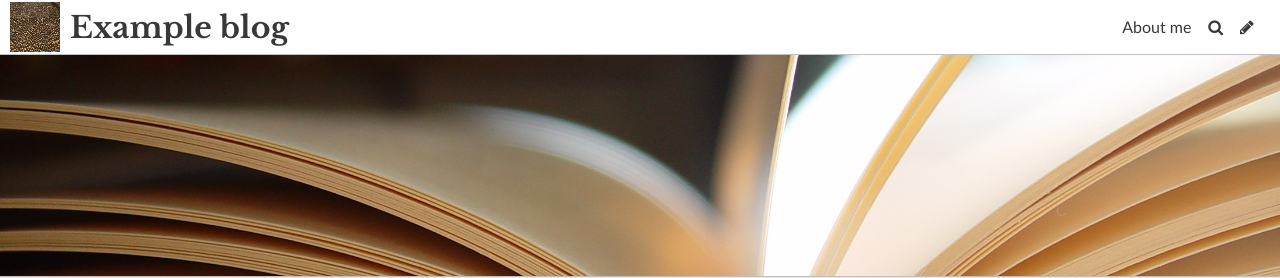
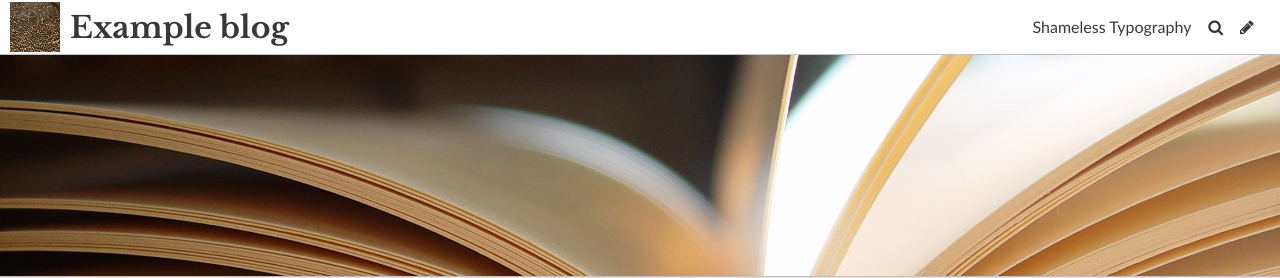
Before and after one commit to madmud101/shameless_typography, a Jekyll site: the page built from index.html, in a window 1280 px wide. Shown: the top 278 px of the page. Built offline with Jekyll 4.4.1, drawn with Linux system fonts in a browser that asks for light colours; some web fonts are replaced; the list of posts is cut into pages by our own code.

Commit message:
Update Settings “general”

```diff
--- a/_data/settings.yml
+++ b/_data/settings.yml
@@ -10,5 +10,5 @@ gridlayout: false
 fixednavbar: false
 upzoom: true
 items:
-  - name: About me
+  - name: Shameless Typography
     siteurl: http://www.google.com
```
